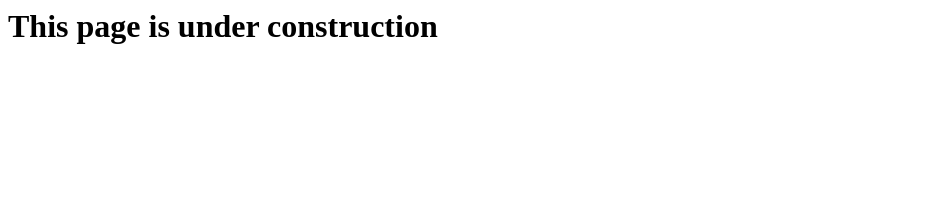
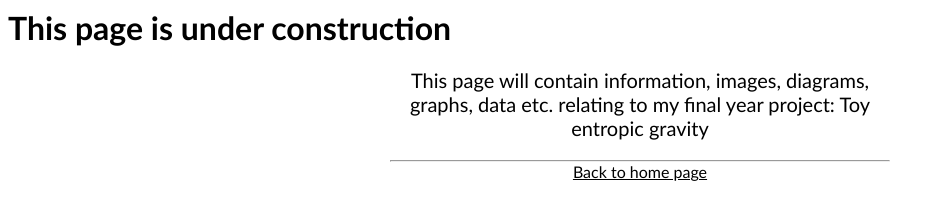
Before and after one commit to joshuamckean/joshuamckean.github.io, a plain HTML site: page PRBX/project.html in a window 1280 px wide. Shown: the whole page, without its empty margins (0-925 px from the left). Drawn offline with Linux system fonts and the light colour scheme.

Commit message:
Update project.html

```diff
--- a/PRBX/project.html
+++ b/PRBX/project.html
@@ -1,3 +1,13 @@
 <html>
-    <h1>This page is under construction</h1>
+    <h1 style="color:black;font-family:Calibri;">This page is under construction</h1>
+
+    <body style="background-color:white;">
+        <div style="text-align:center;margin:auto; max-width:500px;">
+            <p style="color:black;font-family:Calibri; font-size: 20;">
+                This page will contain information, images,
+                diagrams, graphs, data etc. relating to my final year project: Toy entropic gravity</p>
+            <hr style="margin:auto; max-width:550px;">
+            <a href="/index.html" style="color:black;font-family: Calibri;">Back to home page</a>
+        </div>
+    </body>
 </html>
```
